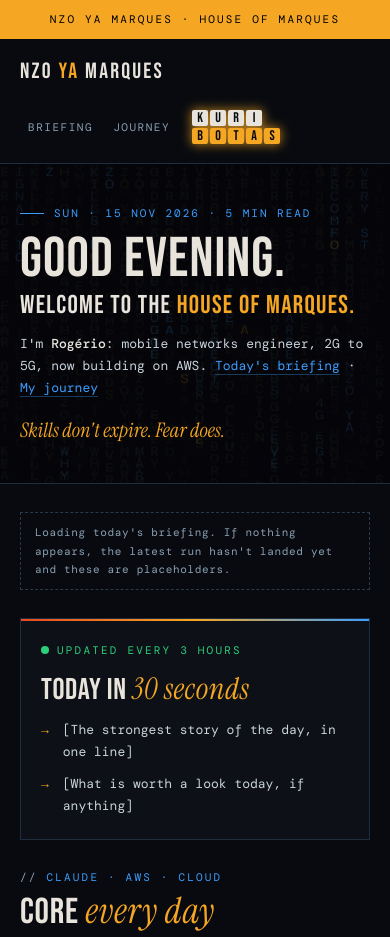
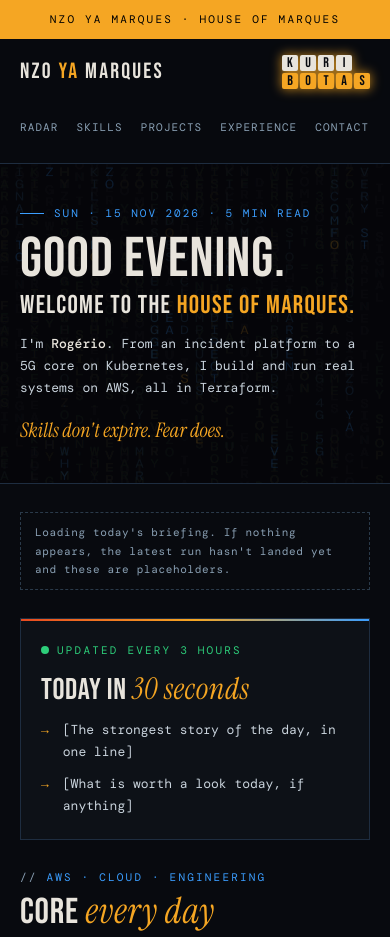
Before and after one commit to rugerious/nzo-ya-marques, a plain HTML site: page site/index.html in a window 390 px wide. Shown: the top 937 px of the page. Drawn offline with nearby package versions, Linux system fonts and the light colour scheme; no server answers.

Commit message:
site: sticky section nav, positioning on what is built on AWS (#24)
Sticky header with Radar, Skills, Projects, Experience and Contact, highlighting the section in view. Hero line names the systems instead of a job title. Stats lead with systems live on AWS and zero stored keys. No vendor or AI buzzwords in the positioning; Bedrock triage stays as a fact in skills and CloudOps.

Co-Authored-By: Claude Opus 5.5 <noreply@anthropic.com>

Claude-Session: https://claude.ai/code/session_01L5o5kZpvTBEG1Zr6zaTbyM

```diff
--- a/briefing/feeds.json
+++ b/briefing/feeds.json
@@ -10,7 +10,7 @@
         {
           "name": "InfoQ",
           "url": "https://feed.infoq.com/anthropic/",
-          "tag": "Claude",
+          "tag": "Engineering",
           "official": false,
           "max_age_days": 14
         },
--- a/site/index.html
+++ b/site/index.html
@@ -32,13 +32,16 @@
 
   .welcome { background: var(--amber); color: #000; text-align: center; padding: 10px 20px; font-family: var(--mono); font-size: 11px; letter-spacing: .2em; text-transform: uppercase; }
 
-  header { border-bottom: 1px solid var(--border); }
+  header { position: sticky; top: 0; z-index: 20; border-bottom: 1px solid var(--border); background: rgba(8,10,15,.92); backdrop-filter: blur(8px); -webkit-backdrop-filter: blur(8px); }
+  [id] { scroll-margin-top: 84px; }
   .bar { max-width: 1140px; margin: 0 auto; padding: 18px 52px; display: flex; flex-wrap: wrap; align-items: center; justify-content: space-between; gap: 16px; }
   .logo { font-family: var(--display); font-size: 22px; letter-spacing: .1em; color: var(--ink); text-decoration: none; }
   .logo span { color: var(--amber); }
   nav { display: flex; flex-wrap: wrap; align-items: center; gap: 4px; }
   nav a { padding: 12px 14px; font-family: var(--mono); font-size: 11px; letter-spacing: .14em; text-transform: uppercase; color: var(--soft); text-decoration: none; }
-  nav a[aria-current="page"] { color: var(--amber); border-bottom: 1px solid var(--amber); }
+  nav .links { display: flex; align-items: center; gap: 2px; }
+  nav a:hover { color: var(--ink); }
+  nav a[aria-current] { color: var(--amber); box-shadow: inset 0 -1px 0 var(--amber); }
 
   /* Kuribotas puzzle: KUR_S / BOTIA solves to KURI_ / BOTAS, then glows */
   .kb { position: relative; display: block; width: 88px; height: 34px; margin-left: 10px; animation: kbGlow 8s ease-in-out infinite; }
@@ -72,8 +75,6 @@
   .motto { transition: opacity .8s; }
   .host { font-family: var(--mono); font-size: 13px; line-height: 1.7; color: var(--text); max-width: 640px; }
   .host b { color: var(--ink); font-weight: 500; }
-  .host a { color: var(--blue); text-decoration: none; border-bottom: 1px solid rgba(59,158,255,.35); white-space: nowrap; }
-  .host a:hover { color: var(--blue2); border-bottom-color: var(--blue2); }
   .wx { display: flex; flex-wrap: wrap; align-items: center; gap: 10px 22px; margin-top: 10px; font-family: var(--mono); font-size: 12px; letter-spacing: .12em; text-transform: uppercase; color: var(--soft); }
   .wx-item { display: inline-flex; align-items: center; gap: 8px; }
   .wx-item svg { color: var(--blue); flex: none; }
@@ -173,6 +174,14 @@
 
   @media (max-width: 860px) {
     .bar { padding: 14px 20px; }
+    [id] { scroll-margin-top: 120px; }
+    nav { width: 100%; flex-wrap: nowrap; justify-content: space-between; }
+    nav .links { overflow-x: auto; scrollbar-width: none; }
+    nav .links::-webkit-scrollbar { display: none; }
+    nav a { padding: 10px 8px; letter-spacing: .1em; white-space: nowrap; }
+    .bar { position: relative; }
+    nav .kb { position: absolute; right: 20px; top: 16px; margin: 0; }
+    nav .links { margin-left: -8px; }
     .hero-in { padding: 40px 20px 36px; }
     main { padding: 28px 20px 64px; gap: 28px; }
     .summary { padding: 22px 20px; }
@@ -293,8 +302,13 @@
   <div class="bar">
     <a href="/" class="logo">NZO <span>YA</span> MARQUES</a>
     <nav aria-label="Sections">
-      <a href="#briefing">Briefing</a>
-      <a href="#percurso">Journey</a>
+      <div class="links">
+        <a href="#news">Radar</a>
+        <a href="#skills">Skills</a>
+        <a href="#built">Projects</a>
+        <a href="#journey">Experience</a>
+        <a href="#contact">Contact</a>
+      </div>
       <span class="kb" role="img" aria-label="Kuribotas">
         <span class="c t0 x0">K</span><span class="c t0 x1">U</span><span class="c t0 x2">R</span><span class="a t0 x4 ms">S</span>
         <span class="a t1 x0">B</span><span class="a t1 x1">O</span><span class="a t1 x2">T</span><span class="c t1 x3 mi">I</span><span class="a t1 x4 ma">A</span>
@@ -308,13 +322,13 @@
   <div class="hero-in">
     <div class="eyebrow" id="today">Today · 5 min read</div>
     <h1 id="hello"><span id="greet">GOOD MORNING</span>.<span class="hi-line">WELCOME TO THE <span class="name">HOUSE OF MARQUES.</span></span></h1>
-    <p class="host">I'm <b>Rogério</b>: mobile networks engineer, 2G to 5G, now building on AWS. <a href="#core">Today's briefing</a> <span aria-hidden="true">·</span> <a href="#percurso">My journey</a></p>
+    <p class="host">I'm <b>Rogério</b>. From an incident platform to a 5G core on Kubernetes, I build and run real systems on AWS, all in Terraform.</p>
     <p class="motto">Skills don't expire. Fear does.</p>
     <div class="wx" id="wx" role="group" aria-label="Weather now" hidden><a class="wx-src" href="https://open-meteo.com/" target="_blank" rel="noopener noreferrer">Weather by Open-Meteo.com</a></div>
   </div>
 </section>
 
-<main>
+<main id="news">
   <p class="note" id="demo-note">Loading today's briefing. If nothing appears, the latest run hasn't landed yet and these are placeholders.</p>
 
   <section class="summary" aria-labelledby="summary">
@@ -331,7 +345,7 @@
 
       <section class="sec" aria-labelledby="core">
         <div class="sec-head">
-          <span class="s-eyebrow">Claude · AWS · cloud</span>
+          <span class="s-eyebrow">AWS · cloud · engineering</span>
           <h2 id="core">Core <em>every day</em></h2>
         </div>
         <div class="list" id="core-list">
@@ -383,7 +397,7 @@
         <h2 id="sources">Where it comes from</h2>
         <ul class="projects">
           <li><b>AWS</b><small>What's New and AWS News Blog · official</small></li>
-          <li><b>InfoQ</b><small>Claude and Anthropic · tech press</small></li>
+          <li><b>InfoQ</b><small>Engineering · tech press</small></li>
           <li><b>RCR Wireless</b><small>Telecom and 5G · trade press</small></li>
           <li><b>The Guardian</b><small>NBA</small></li>
         </ul>
@@ -420,10 +434,10 @@
   </div>
 
   <div class="stats">
-    <div class="stat"><b>15+</b><span>Years in telecom</span></div>
+    <div class="stat"><b>3</b><span>Systems live on AWS</span></div>
+    <div class="stat"><b style="color:var(--blue)">0</b><span>Stored keys</span></div>
+    <div class="stat"><b>15+</b><span>Years in networks</span></div>
     <div class="stat"><b>5</b><span>Major companies</span></div>
-    <div class="stat"><b>2G→5G</b><span>Full-stack telecom</span></div>
-    <div class="stat"><b style="color:var(--blue)">AWS</b><span>Next chapter</span></div>
   </div>
 
   <div class="wrap">
@@ -474,9 +488,9 @@
           <div class="tags"><span class="hl">Least privilege</span><span class="hl">OIDC</span><span class="hl">IMDSv2</span><span class="hl">CSP</span><span class="hl">Secret scanning</span><span>MFA</span></div>
         </div>
         <div class="skill">
-          <h3>AI in Operations</h3>
-          <p>Claude on Amazon Bedrock triages every new incident. The AI suggests a severity and a reason; a human decides.</p>
-          <div class="tags"><span class="hl">Amazon Bedrock</span><span class="hl">Claude</span><span>Prompt-injection guard</span><span>Human in the loop</span></div>
+          <h3>Incident Triage</h3>
+          <p>A model on Amazon Bedrock reads every new incident and suggests a severity and a reason. A human decides; inputs are guarded against prompt injection.</p>
+          <div class="tags"><span class="hl">Amazon Bedrock</span><span>Prompt-injection guard</span><span>Human in the loop</span></div>
         </div>
       </div>
     </div>
@@ -493,7 +507,7 @@
           <ul class="m-lines">
             <li>About 125 resources in Terraform, shipped only through CI with human approval.</li>
             <li>P1 incidents nobody picks up escalate by themselves: EventBridge and Step Functions, no glue code.</li>
-            <li>AI triage with Claude on Bedrock. It suggests; a manager decides.</li>
+            <li>Incident triage on Amazon Bedrock: it suggests, a manager decides.</li>
           </ul>
           <div class="tags"><span class="hl">Lambda</span><span class="hl">API Gateway</span><span class="hl">DynamoDB</span><span class="hl">Cognito</span><span class="hl">Bedrock</span><span class="hl">Terraform</span></div>
           <a class="build-link" href="https://github.com/rugerious/cloudops-aws-platform" target="_blank" rel="noopener noreferrer">github.com/rugerious/cloudops-aws-platform</a>
@@ -605,12 +619,12 @@
       <div class="now">
         <div class="live">Live · in progress</div>
         <h3>On the way to<br><em>AWS Solutions Architect.</em></h3>
-        <p>Everything I know about how networks physically work, now applied to cloud architecture. Pursuing AWS SAA-C03. Three systems running on AWS, all in Terraform and all deployed over OIDC with no stored keys: a serverless incident platform with AI triage, a cloud-native 5G lab on Kubernetes, and a real-time chat my family uses every day. This site too: S3 and CloudFront, a briefing built from RSS every few hours. Every project on GitHub. One commit at a time.</p>
+        <p>Everything I know about how networks physically work, now applied to cloud architecture. Pursuing AWS SAA-C03. Three systems running on AWS, all in Terraform and all deployed over OIDC with no stored keys: a serverless incident platform with automatic escalation, a cloud-native 5G lab on Kubernetes, and a real-time chat my family uses every day. This site too: S3 and CloudFront, a briefing built from RSS every few hours. Every project on GitHub. One commit at a time.</p>
         <div class="tags">
           <span class="hl">AWS SAA-C03</span><span class="hl">Terraform</span><span class="hl">Kubernetes</span><span class="hl">Serverless</span><span class="hl">GitHub Actions · OIDC</span><span class="hl">5G core</span><span class="hl">Bedrock</span><span>Cloud networking</span><span>IAM &amp; security</span>
         </div>
       </div>
-      <div class="contact">
+      <div class="contact" id="contact">
         <p class="contact-title">Building something on cloud or telecom? <em>Let's talk.</em></p>
         <div class="btns">
           <a href="https://www.linkedin.com/in/paulo-martinho-5957ab69/" class="btn btn-fill" target="_blank" rel="noopener">Connect on LinkedIn</a>
@@ -629,6 +643,28 @@
 </footer>
 
 <script>
+  // Header links: mark the section the reader is in.
+  (function () {
+    if (!('IntersectionObserver' in window)) return;
+    var links = document.querySelectorAll('nav .links a');
+    var map = {};
+    links.forEach(function (a) { var t = document.getElementById(a.getAttribute('href').slice(1)); if (t) map[t.id] = a; });
+    // Contact sits inside the "Right now" block; light it up from there.
+    var targets = Object.keys(map).map(function (id) { return id === 'contact' ? document.getElementById('now') : document.getElementById(id); });
+    var obs = new IntersectionObserver(function (entries) {
+      entries.forEach(function (e) {
+        if (!e.isIntersecting) return;
+        var id = e.target.id === 'now' ? 'contact' : e.target.id;
+        links.forEach(function (a) { a.removeAttribute('aria-current'); });
+        if (map[id]) map[id].setAttribute('aria-current', 'location');
+      });
+    }, { rootMargin: '-45% 0px -50% 0px' });
+    targets.forEach(function (t) { if (t) obs.observe(t); });
+    var hero = document.getElementById('briefing');
+    new IntersectionObserver(function (e) {
+      if (e[0].isIntersecting) links.forEach(function (a) { a.removeAttribute('aria-current'); });
+    }, { rootMargin: '-45% 0px -50% 0px' }).observe(hero);
+  })();
   // Greeting and date follow the visitor's own clock.
   (function () {
     var now = new Date(), h = now.getHours();
```
